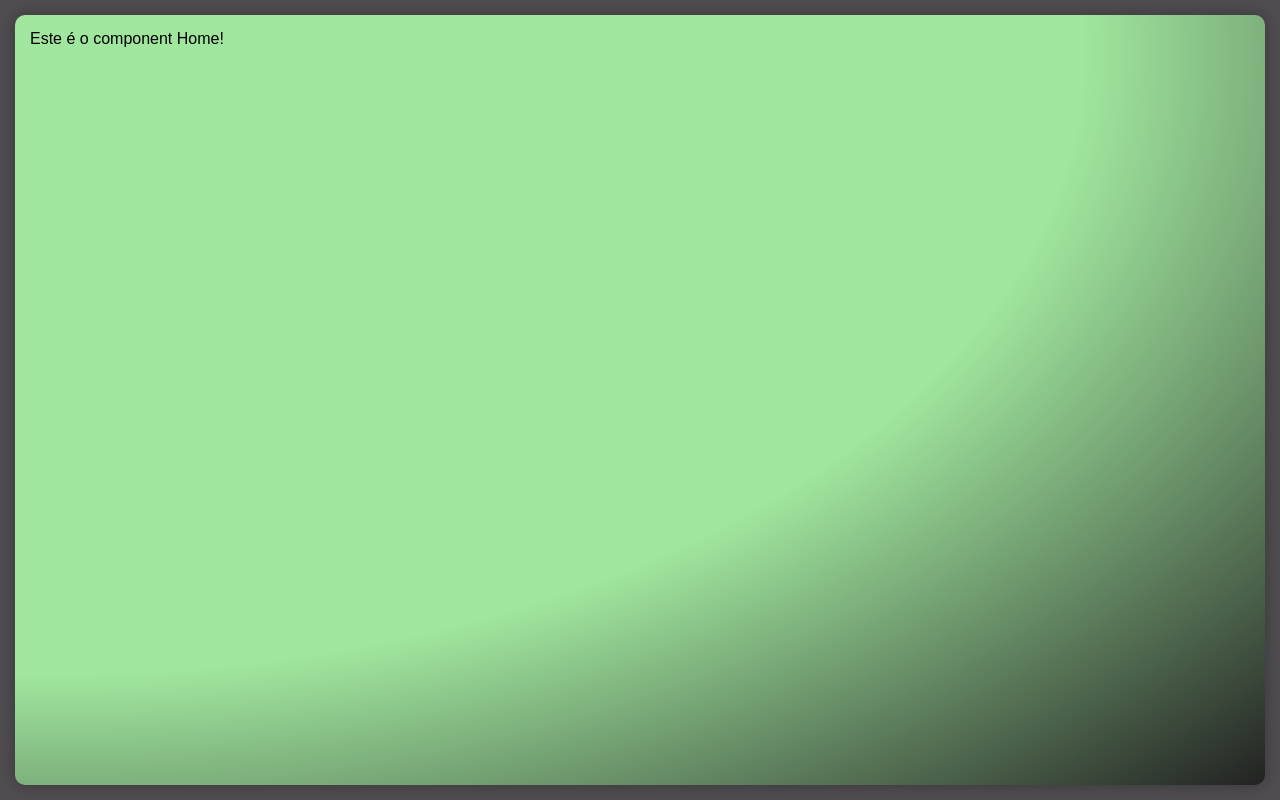
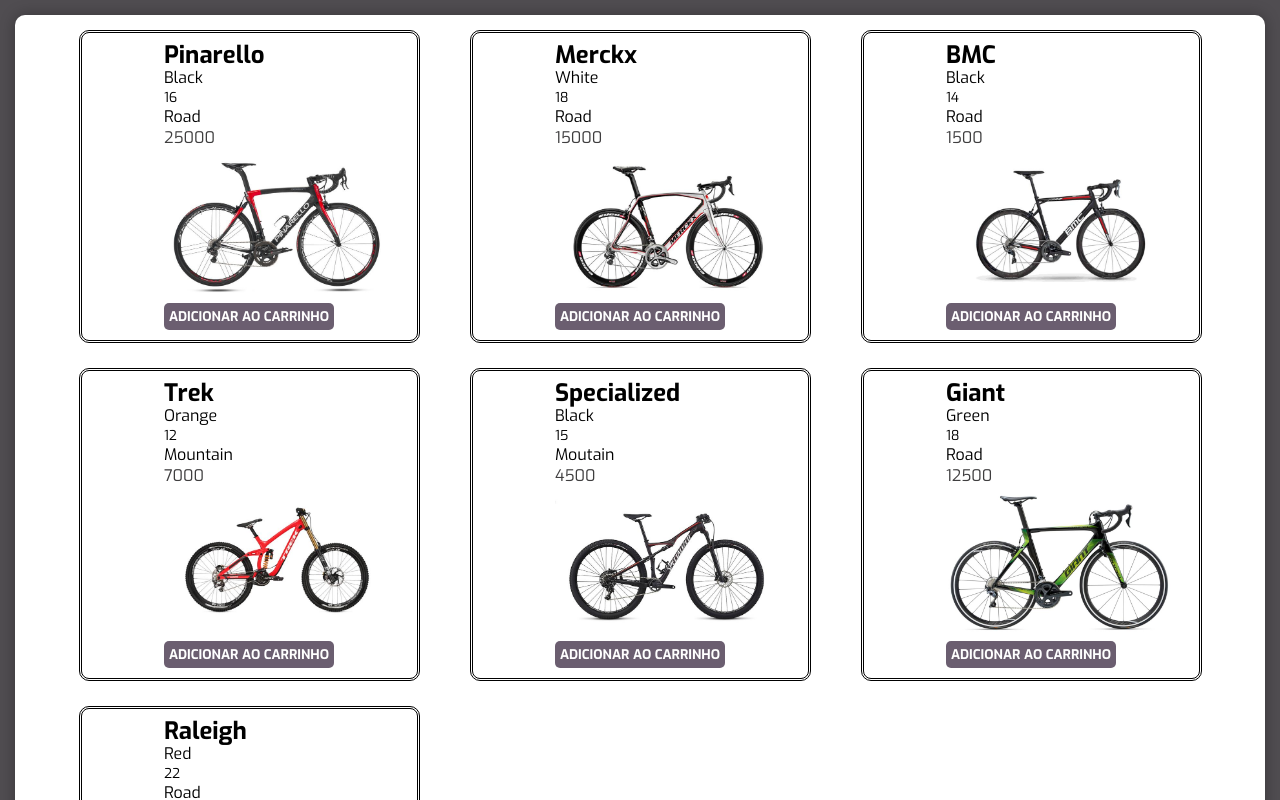
Before and after one commit to enriquemolina61/client, a React (Create React App) app: page / in a window 1280 px wide. Shown: the top 800 px of the page. Built offline with nearby package versions, Linux system fonts and the light colour scheme.

Commit message:
mocks - css

```diff
--- /dev/null
+++ b/jsconfig.json
@@ -0,0 +1,6 @@
+{
+    "compilerOptions": {
+      "baseUrl": "src"
+    },
+    "include": ["src"]
+  }
--- /dev/null
+++ b/src/components/BicycleLista.css
@@ -0,0 +1,94 @@
+.BicycleLista{
+    display: grid;
+    grid-template-columns: repeat(3, 1fr);
+    grid-gap: 25px 50px;
+  }
+
+  @media (max-width: 1220px) {
+    .BicycleLista {
+      grid-template-columns: repeat(2, 1fr);
+    }
+  }
+
+  @media (max-width: 840px) {
+    .BicycleLista {
+      grid-template-columns: 1fr;
+    }
+  }
+
+  .BicycleListaItem {
+    border-style: double;
+    font-family: "Exo";
+    background: rgba(255, 255, 255, 0.3);
+    border-radius: 10px;
+    padding: 10px;
+    width: 315px;
+    display: flex;
+    justify-content: space-around;
+    border-color: black;
+
+  }
+
+  @media (max-width: 400px) {
+    .BicycleListaItem {
+      width: 210px;
+      height: 180px;
+    }
+  }
+
+  .BicycleListaItem > div {
+    display: flex;
+    justify-content: space-between;
+    flex-direction: column;
+  }
+
+  .BicycleListaItemBrand {
+    font-size: 1.5em;
+    font-weight: 700;
+    line-height: 100%;
+  }
+
+  .BicycleListaItemGears{
+    font-size: 0.85em;
+  }
+
+  .BicycleListaItemPrice{
+    color: rgb(63, 62, 63);
+  }
+
+  .Acoes {
+    display: flex;
+    justify-content: space-between;
+  }
+
+  .Acoes_adicionar,
+  .Acoes__remover {
+    border: none;
+    color: white;
+    border-radius: 5px;
+    font-family: "Exo", sans-serif;
+    padding: 5px;
+    max-width: 280px;
+    text-align: center;
+    font-weight: 700;
+    text-transform: uppercase;
+    cursor: pointer;
+    width: 48%;
+  }
+
+  .Acoes__remover {
+    background-color: red;
+  }
+
+  .Acoes_adicionar {
+    background-color: rgb(107, 94, 112);
+  }
+
+  .Acoes_preencher {
+    width: 100%;
+  }
+
+  .BicycleListaItemImage {
+    height: 150px;
+    margin-right: -60px;
+  }
--- /dev/null
+++ b/src/components/BicycleLista.jsx
@@ -0,0 +1,25 @@
+import { bicycles } from 'mocks/bicycles';
+import './BicycleLista.css';
+
+export function BicycleLista(){
+    return <div className='BicycleLista'>
+        {bicycles.map((bicycle, index) => (
+                <div className="BicycleListaItem">
+                    <div>
+                    <div className='BicycleListaItemBrand'>{bicycle.brand}</div>
+                        <div className='BicycleListaItemColor'>{bicycle.color}</div>
+                        <div className='BicycleListaItemGears'>{bicycle.gears}</div>
+                        <div className='BicycleListaItemModel'>{bicycle.model}</div>
+                        <div className='BicycleListaItemPrice'>{bicycle.price}</div>
+                        <div>
+                         <img className='BicycleListaItemImage' src={bicycle.image} alt={`Bicicleta da marca ${bicycle.brand} com o valor de ${bicycle.price} reais, do modelo ${bicycle.model}. `}/>
+                        </div>
+                        <div className='BicycleListaItemAcoes Acoes'>
+                           <button className='Acoes_adicionar Acoes_preencher'>Adicionar ao carrinho</button>
+                        </div>
+
+                    </div>
+                </div>
+        ))}
+            </div>
+}
--- a/src/components/Home.css
+++ b/src/components/Home.css
@@ -2,7 +2,7 @@
     position: relative;
     background-image: radial-gradient(
         farthest-corner at 40px 40px,
-        #A0E69E 60%,
+        #ffffff 100%,
         rgb(34, 34, 34) 100%
     );
     min-height: calc(100vh - 60px);
@@ -12,3 +12,14 @@
     color: black;
     box-shadow: 0px 0px 15px rgba(0,0,0, 0.3);
 }
+.Home_container{
+    display: flex;
+    align-items: center;
+    justify-content: center;
+}
+
+@media(max-width: 350px){
+    .Home_container{
+        justify-content: unset;
+    }
+}
--- a/src/components/Home.jsx
+++ b/src/components/Home.jsx
@@ -1,4 +1,10 @@
+import {BicycleLista} from './BicycleLista'
 import'./Home.css'
+
 export function Home(){
-    return <div className="Home">Este é o component Home!</div>
+    return <div className="Home">
+        <div className='Home_container'>
+            <BicycleLista/>
+        </div>
+    </div>
 }
--- a/src/mocks/bicycles.js
+++ b/src/mocks/bicycles.js
@@ -7,7 +7,7 @@
     price: 25000,
     carrinho: false,
     sold: false,
-    image: require("assets/images/1-Pinarello.jpg"),
+    image: require("../assets/images/1-Pinarello.jpg"),
   },
   {
     color: "White",
@@ -17,7 +17,7 @@
     price: 15000,
     carrinho: false,
     sold: false,
-    image: require("assets/images/2-Eddy-Merckx.jpg"),
+    image: require("../assets/images/2-Eddy-Merckx.jpg"),
   },
   {
     color: "Black",
@@ -27,7 +27,7 @@
     price: 1500,
     carrinho: false,
     sold: false,
-    image: require("assets/images/3-BMC.jpg"),
+    image: require("../assets/images/3-BMC.jpg"),
   },
   {
     color: "Orange",
@@ -37,7 +37,7 @@
     price: 7000,
     carrinho: false,
     sold: false,
-    image: require("assets/images/4-Trek.jpg"),
+    image: require("../assets/images/4-Trek.jpg"),
   },
   {
     color: "Black",
@@ -47,7 +47,7 @@
     price: 4500,
     carrinho: false,
     sold: false,
-    image: require("assets/images/5-Specialized.jpg"),
+    image: require("../assets/images/5-Specialized.jpg"),
   },
   {
     color: "Green",
@@ -57,7 +57,7 @@
     price: 12500,
     carrinho: false,
     sold: false,
-    image: require("assets/images/6-Giant.jpg"),
+    image: require("../assets/images/6-Giant.jpg"),
   },
   {
     color: "Red",
@@ -67,6 +67,6 @@
     price: 5000,
     carrinho: false,
     sold: false,
-    image: require("assets/images/7-Raleigh.jpg"),
+    image: require("../assets/images/7-Raleigh.jpg"),
   },
 ];
```
